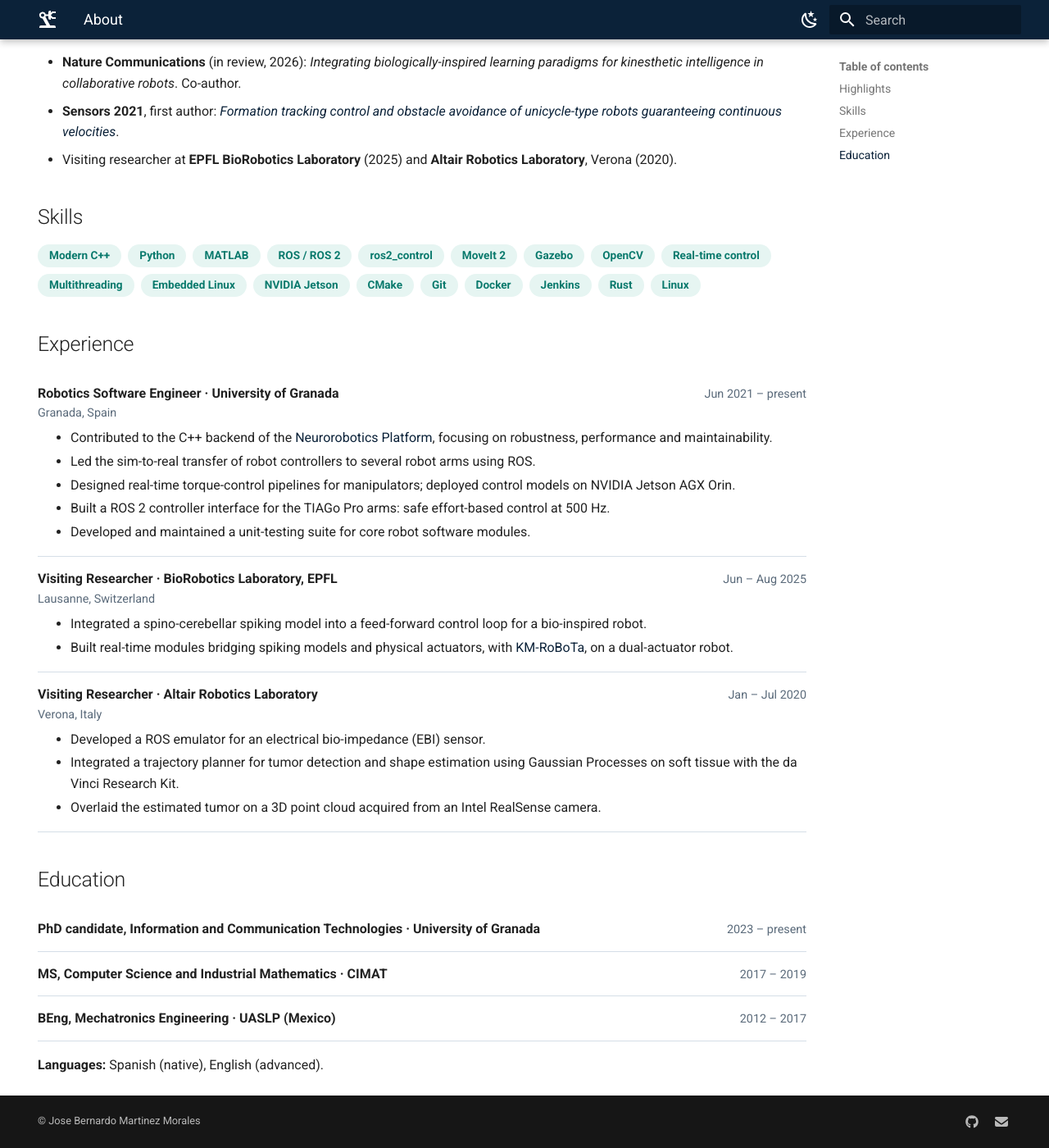
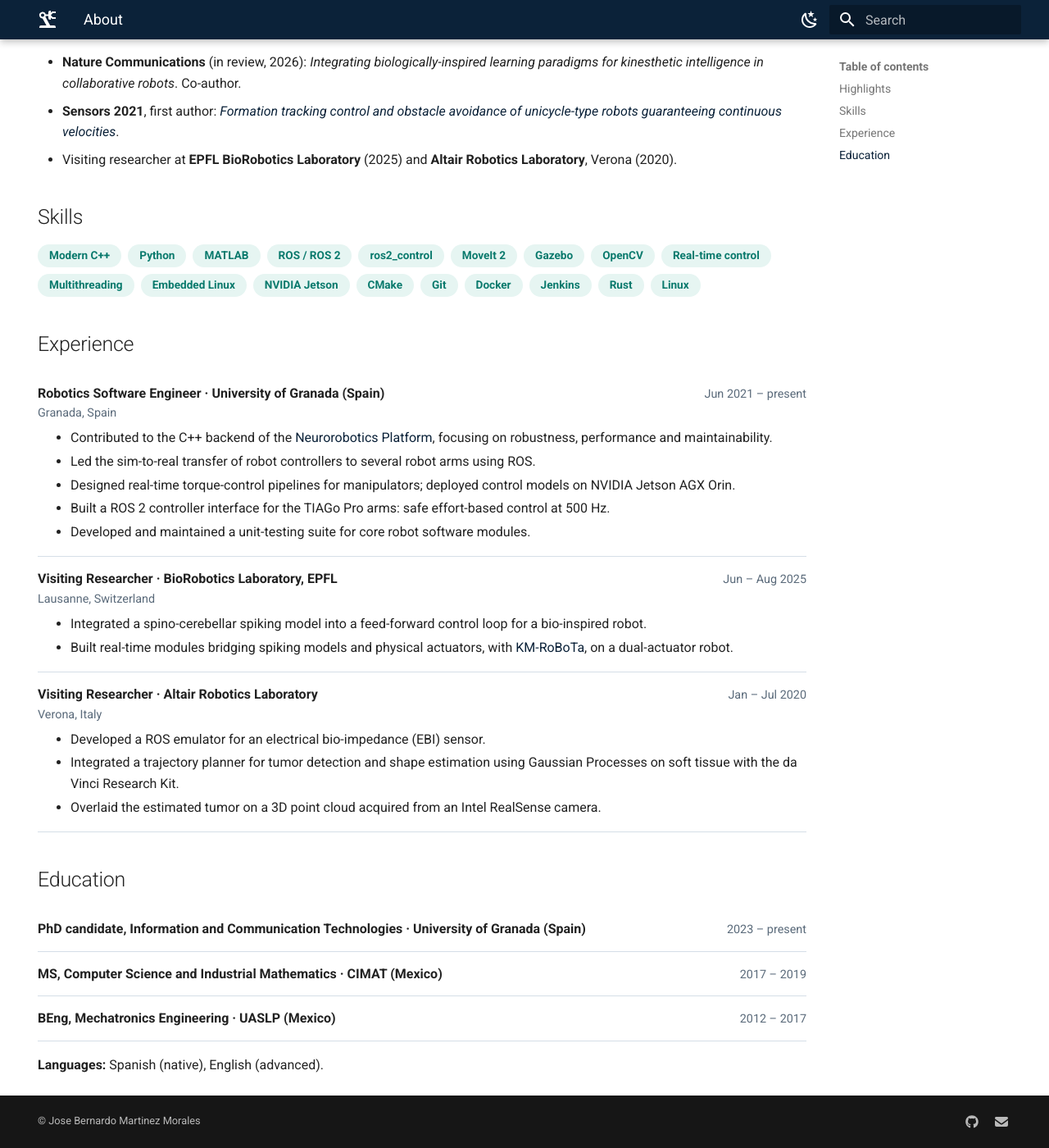
Before and after one commit to Bernou95/Bernou95.github.io, an MkDocs documentation site: the page built from docs/index.md, in a window 1280 px wide and 1400 px high, scrolled down 504 px. Shown: the whole window at 82% size. Built offline with MkDocs 1.6.1 and Material for MkDocs 9.7.7, drawn with Linux system fonts in a browser that asks for light colours.

Commit message:
Add countries to education entries
Co-Authored-By: Claude Sonnet 5.5 <noreply@anthropic.com>

```diff
--- a/docs/index.md
+++ b/docs/index.md
@@ -37,7 +37,7 @@ My work spans C++ and Python development, ROS/ROS 2 middleware, and control for
 ## Experience
 
 <div class="row" markdown>
-<span class="what">Robotics Software Engineer · University of Granada</span>
+<span class="what">Robotics Software Engineer · University of Granada (Spain)</span>
 <span class="when">Jun 2021 – present</span>
 <span class="where">Granada, Spain</span>
 
@@ -70,11 +70,11 @@ My work spans C++ and Python development, ROS/ROS 2 middleware, and control for
 ## Education
 
 <div class="row" markdown>
-<span class="what">PhD candidate, Information and Communication Technologies · University of Granada</span>
+<span class="what">PhD candidate, Information and Communication Technologies · University of Granada (Spain)</span>
 <span class="when">2023 – present</span>
 </div>
 <div class="row" markdown>
-<span class="what">MS, Computer Science and Industrial Mathematics · CIMAT</span>
+<span class="what">MS, Computer Science and Industrial Mathematics · CIMAT (Mexico)</span>
 <span class="when">2017 – 2019</span>
 </div>
 <div class="row" markdown>
```
